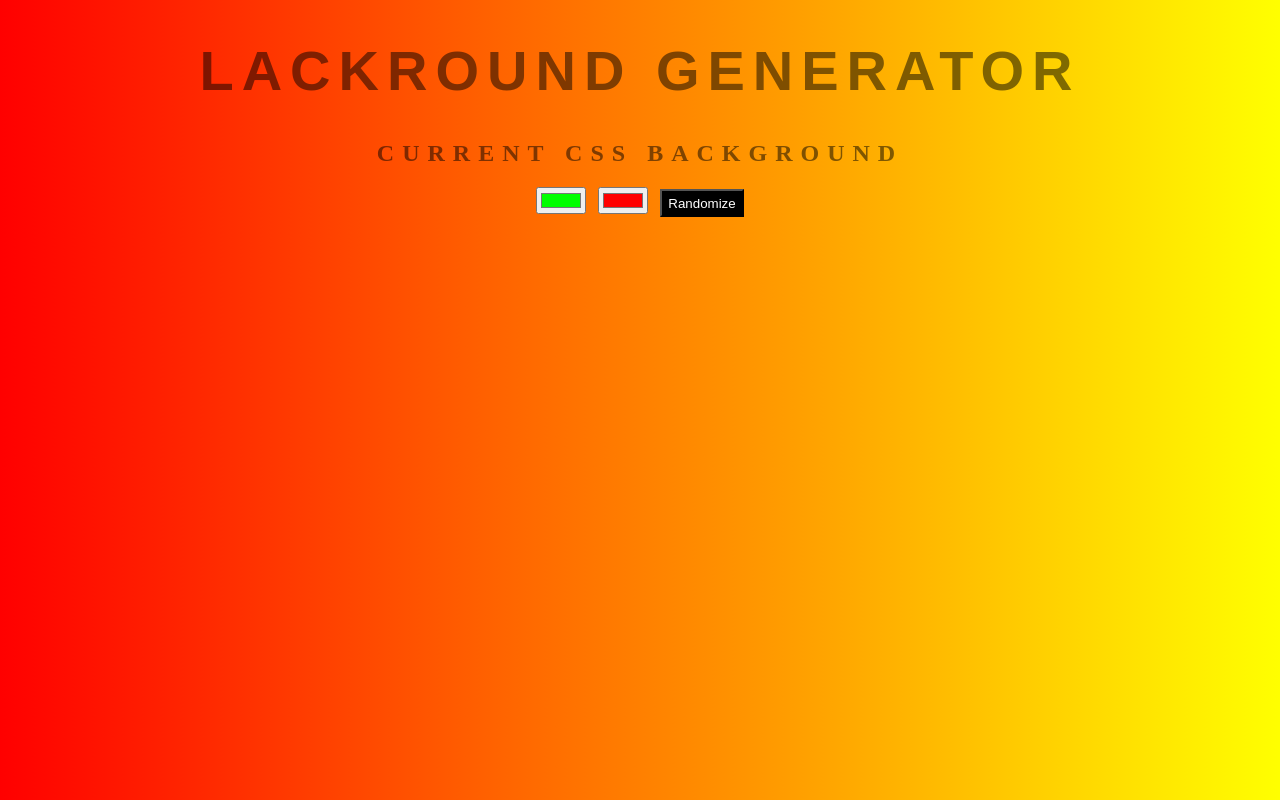
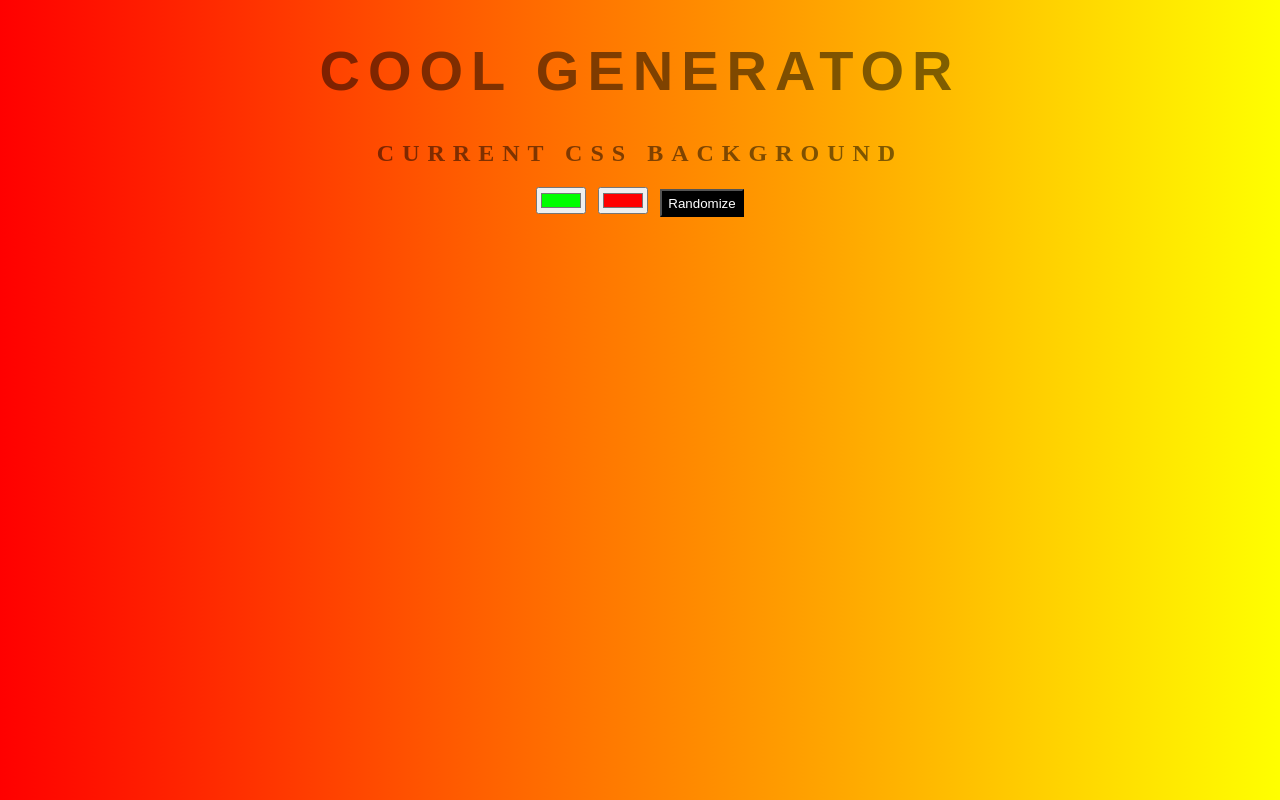
Before and after one commit to hkakar123/background-generator, a plain HTML site: page index.html in a window 1280 px wide. Drawn offline with Linux system fonts and the light colour scheme.

```diff
--- a/index.html
+++ b/index.html
@@ -7,7 +7,7 @@
 	<link rel="stylesheet" type="text/css" href="style.css">
 </head>
 <body id="gradient">
-<h1>Lackround Generator</h1>
+<h1>COOL Generator</h1>
 <h2>Current CSS Background</h2>
 <input class="color1" type="color" name="color" value="#00ff00">
 <input class="color2" type="color" name="color2" value="#ff0000">
```
